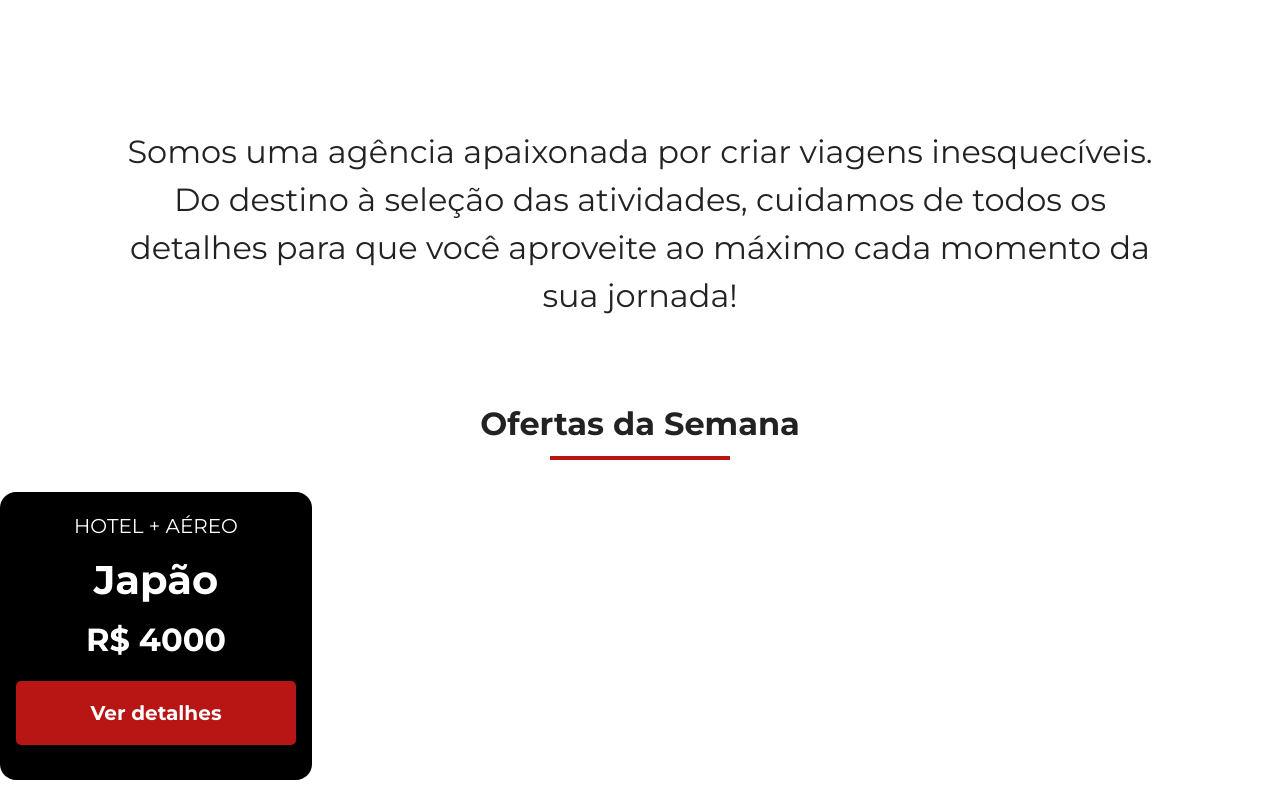
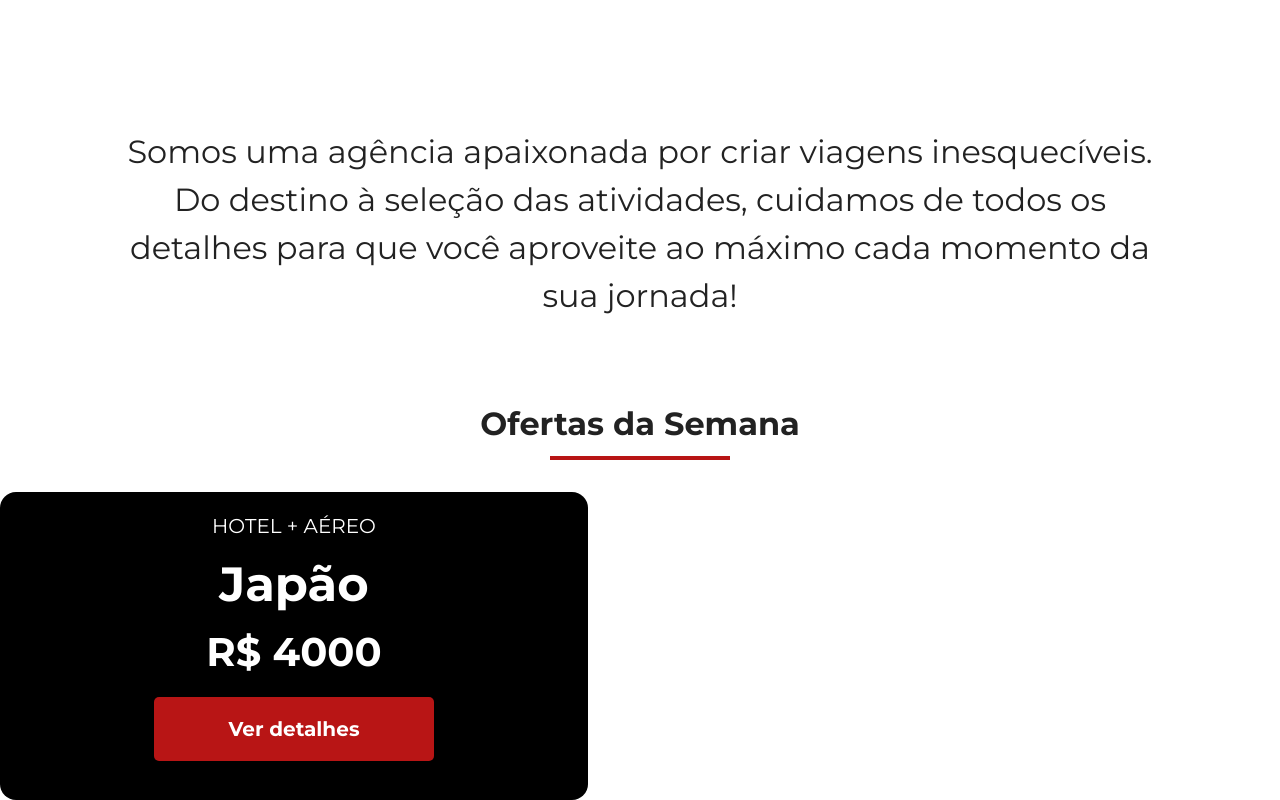
Before and after one commit to riccsrizzo/jornada-viagens, a plain HTML site: page index.html in a window 1280 px wide. Shown: the part 720-1520 px from the top of the page. Drawn offline with Linux system fonts and the light colour scheme.

Commit message:
Finaliza adaptacao dos cards para tablet e desktop

```diff
--- a/assets/styles/offers.css
+++ b/assets/styles/offers.css
@@ -35,38 +35,17 @@
   display: inline-block;
 }
 
-/* .offers-cards {
-  background-image: url(../img/card-japao-mobile.jpg);
-  text-align: center;
-  color: var(--text-secondary-color);
-  border: 32px solid #000000;
+@media screen and (min-width: 1024px) {
+  .card {
+    width: 588px;
+    height: 308px;
+  }
 
-  margin: 32px 24px 24px 24px;
+  .card h3 {
+    font-size: 48px;
+  }
+
+  .card span {
+    font-size: 40px;
+  }
 }
-
-.offers-cards h3 {
-  padding: 24px 0 8px 0;
-}
-
-.offers-cards h2 {
-  font-size: 40px;
-  font-weight: var(--titles-weight);
-  padding-bottom: 24px;
-}
-
-.offers-cards h4 {
-  font-size: 32px;
-  font-weight: var(--titles-weight);
-  margin-bottom: 40px;
-}
-
-.offers-cards a {
-  text-decoration: none;
-  font-size: 20px;
-  font-weight: var(--titles-weight);
-  border: 16px solid #b81515;
-  border-radius: 5px;
-  width: 280px;
-  background-color: var(--secundary-color);
-  color: var(--text-secondary-color);
-} */
```
